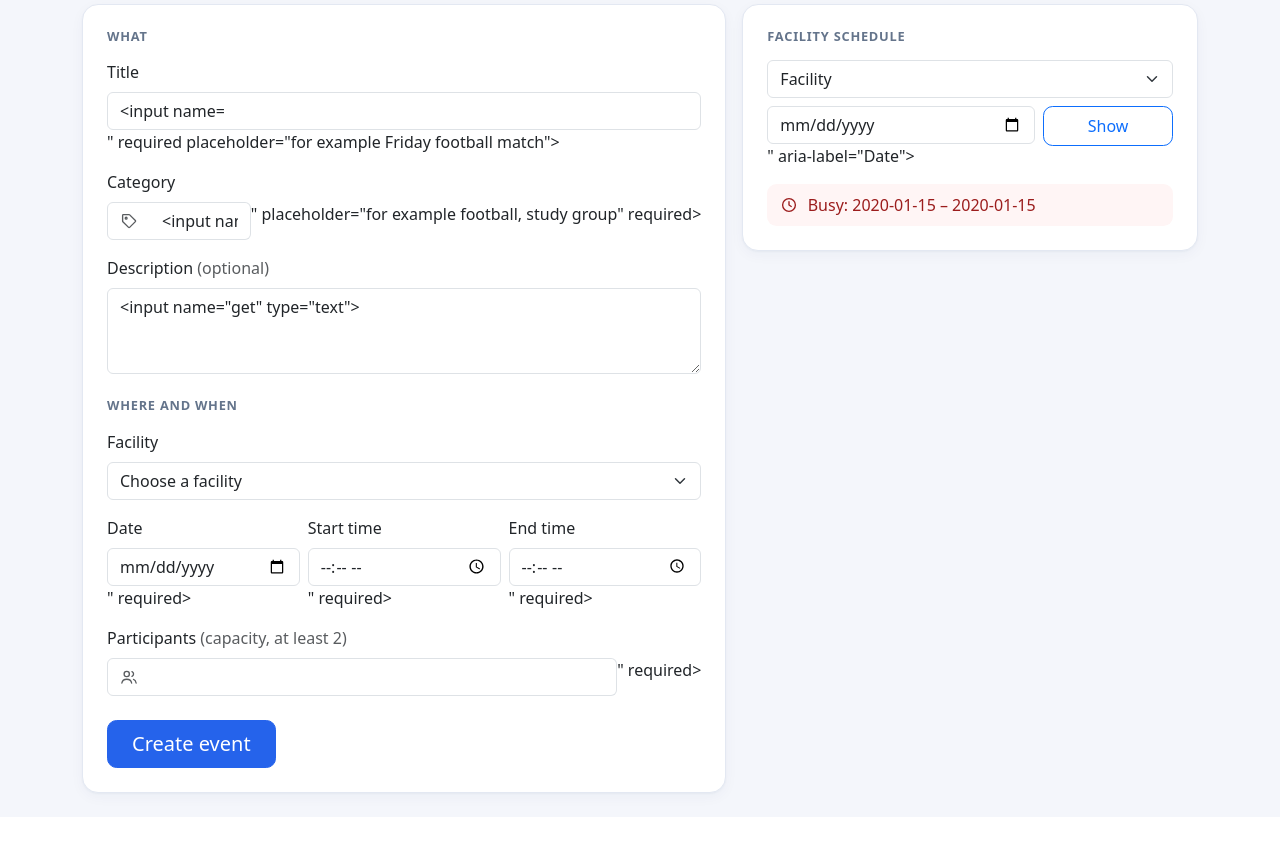
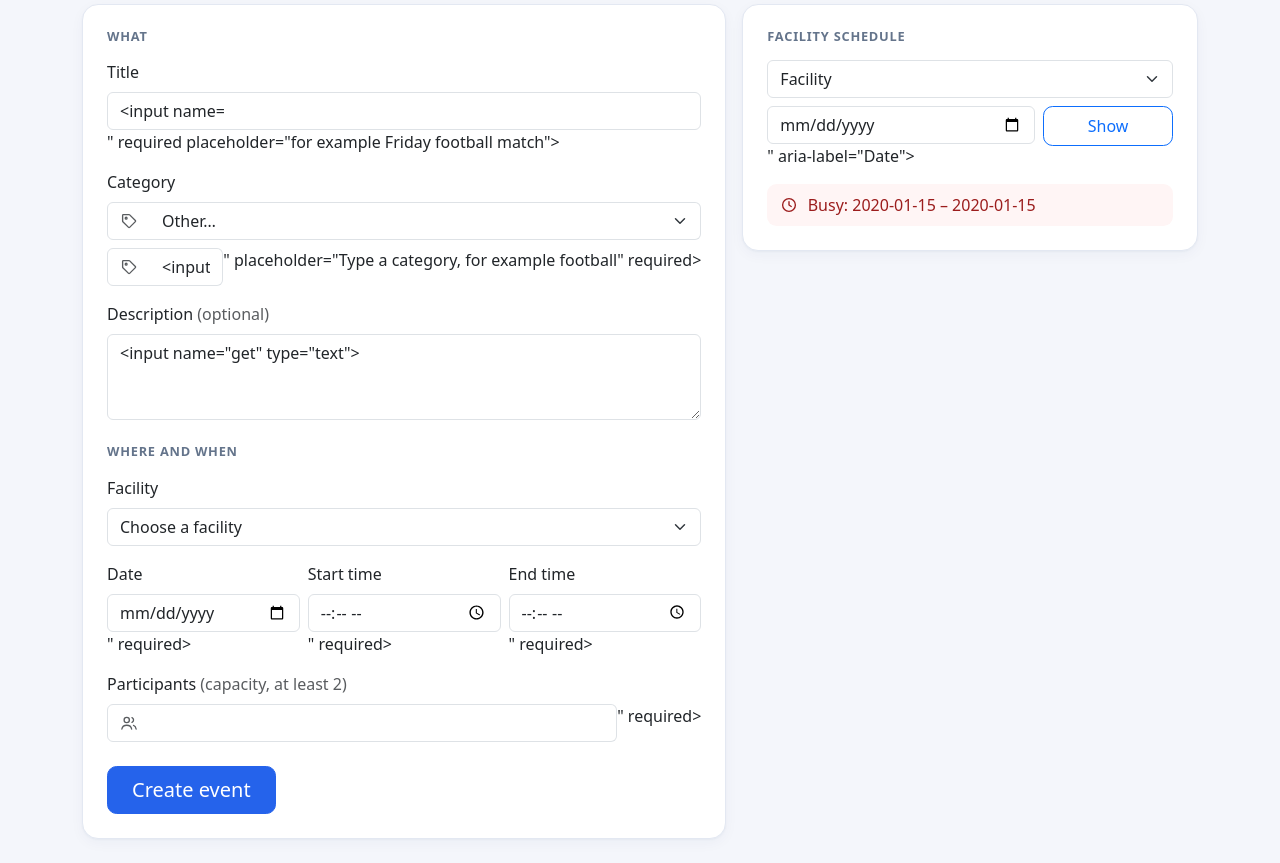
Before and after one commit to emir-heval-arda-harun/CMPE-331-project, a Python web app: template src/campusevent/web/templates/event_new.html in a window 1280 px wide. Shown: the part 162-1025 px from the top of the page. Before the commit the page ends 965 px from the top, so only its background shows below. Run offline with Jinja, Linux system fonts and the light colour scheme; the template is opened without the code that fills it: most values are stand-ins (such as "Sample title", 1, 10 or a date in 2020); form fields are guessed from the names that the template uses.

Commit message:
Offer ready-made categories with an Other option on Create Event
Category is chosen from a list (Football, Basketball, Volleyball, Billiards,
...). Other opens a text field for any other category; the form still sends
the free-text field category, so it works without JavaScript and the
service rules (free text, trimmed, lower case) are unchanged. The category
filter on Find Events suggests the same list. The demo gets two more
facilities. 44 UI tests pass.

Co-Authored-By: Claude Sonnet 5.5 <noreply@anthropic.com>

```diff
--- a/scripts/run_demo.py
+++ b/scripts/run_demo.py
@@ -39,6 +39,8 @@ def build_services():
     organizer = services.auth.users[2]
     hall = services.facilities.add_facility(staff.id, "Santral Event Hall", 50)
     court = services.facilities.add_facility(staff.id, "Main Court", 20)
+    services.facilities.add_facility(staff.id, "Indoor Sports Hall", 30)
+    services.facilities.add_facility(staff.id, "Study Room A", 8)
     services.events.create_event(
         organizer.id, "Board game night", "board games", hall.id, slot(day=20, hour=18), 8, "Bring your own games."
     )
--- a/src/campusevent/web/templates/event_new.html
+++ b/src/campusevent/web/templates/event_new.html
@@ -17,10 +17,19 @@
         <input class="form-control" id="title" name="title" value="{{ form.get('title', '') }}" required placeholder="for example Friday football match">
       </div>
       <div class="mb-3">
-        <label class="form-label" for="category">Category</label>
-        <div class="input-group">
+        <label class="form-label" for="category_choice">Category</label>
+        {# The list is shown by the script below. Without JavaScript only the text field is visible, and it works alone. #}
+        <div class="input-group" id="category-choice-group" hidden>
           <span class="input-group-text bg-white text-muted">{{ icon('tag', 18) }}</span>
-          <input class="form-control border-start-0" id="category" name="category" value="{{ form.get('category', '') }}" placeholder="for example football, study group" required>
+          <select class="form-select border-start-0" id="category_choice">
+            <option value="">Choose a category</option>
+            {% for name in categories %}<option value="{{ name }}">{{ name }}</option>{% endfor %}
+            <option value="__other__">Other…</option>
+          </select>
+        </div>
+        <div class="input-group mt-2" id="category-text-group">
+          <span class="input-group-text bg-white text-muted">{{ icon('tag', 18) }}</span>
+          <input class="form-control border-start-0" id="category" name="category" value="{{ form.get('category', '') }}" placeholder="Type a category, for example football" required>
         </div>
       </div>
       <div class="mb-4">
@@ -92,3 +101,31 @@
   </div>
 </div>
 {% endblock %}
+{% block scripts %}
+<script>
+  // Category: pick from the list, or choose "Other" and type your own. The form always sends the
+  // text field named "category", so the page also works without JavaScript.
+  (function () {
+    var choiceGroup = document.getElementById('category-choice-group');
+    var choice = document.getElementById('category_choice');
+    var textGroup = document.getElementById('category-text-group');
+    var field = document.getElementById('category');
+    choiceGroup.hidden = false;
+    function showText(show) { textGroup.hidden = !show; }
+    var current = field.value.trim().toLowerCase();
+    if (!current) {
+      choice.value = '';
+      showText(false);
+    } else {
+      var match = Array.prototype.find.call(choice.options, function (option) {
+        return option.value && option.value !== '__other__' && option.value.toLowerCase() === current;
+      });
+      if (match) { choice.value = match.value; showText(false); } else { choice.value = '__other__'; showText(true); }
+    }
+    choice.addEventListener('change', function () {
+      if (choice.value === '__other__') { field.value = ''; showText(true); field.focus(); }
+      else { field.value = choice.value; showText(false); }
+    });
+  })();
+</script>
+{% endblock %}
--- a/src/campusevent/web/templates/events.html
+++ b/src/campusevent/web/templates/events.html
@@ -24,7 +24,8 @@
       <label class="form-label small mb-1" for="category">Category</label>
       <div class="input-group">
         <span class="input-group-text bg-white text-muted">{{ icon('tag', 18) }}</span>
-        <input class="form-control border-start-0" id="category" name="category" value="{{ filters.category }}" placeholder="for example football">
+        <input class="form-control border-start-0" id="category" name="category" value="{{ filters.category }}" placeholder="for example football" list="category-list" autocomplete="off">
+        <datalist id="category-list">{% for name in categories %}<option value="{{ name }}">{% endfor %}</datalist>
       </div>
     </div>
     <div class="col-12 col-md-3">
```
Also changed, not shown: docs/testing/web_ui_test_section.md (+3 -3 lines), src/campusevent/web/event_routes.py (+10 -0 lines), tests/web/test_web_events.py (+19 -0 lines).
